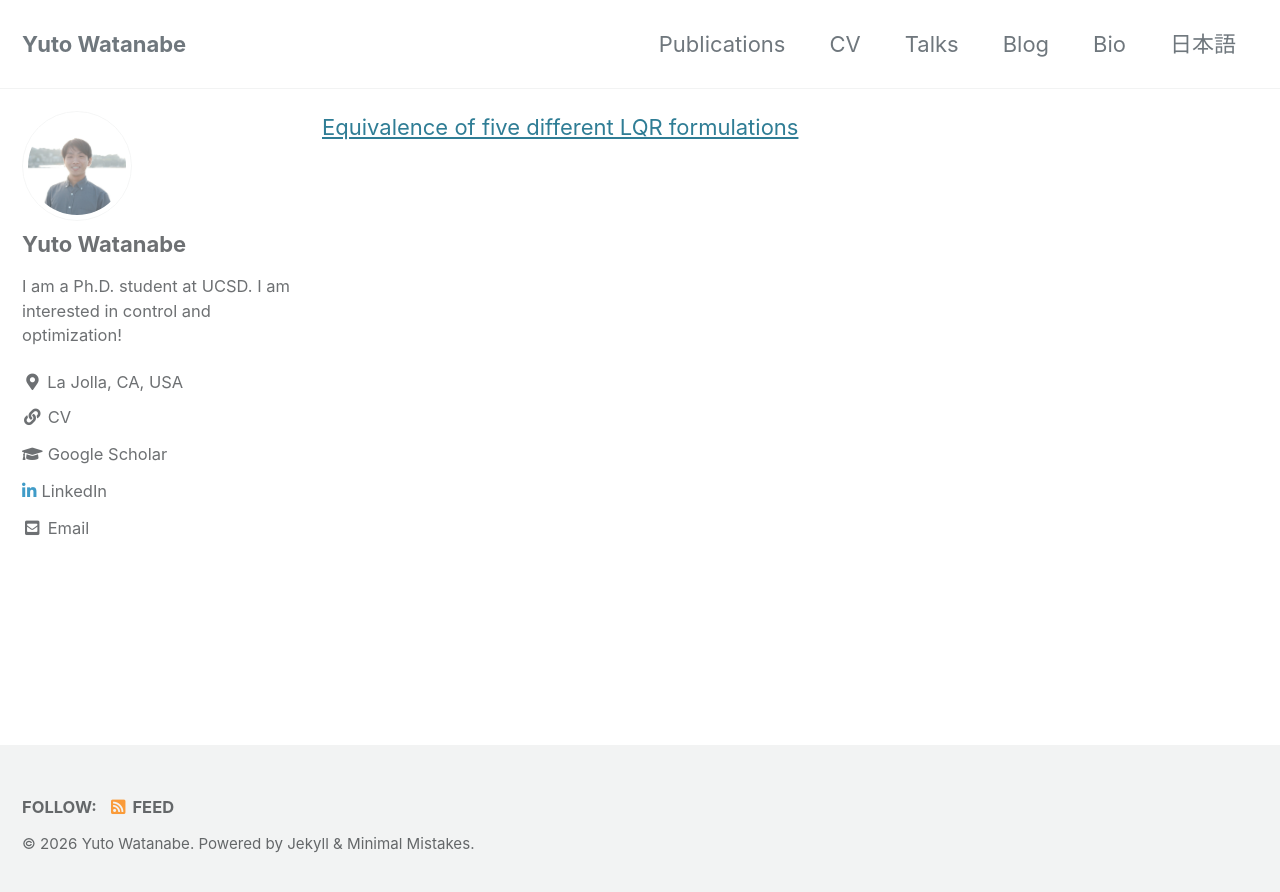
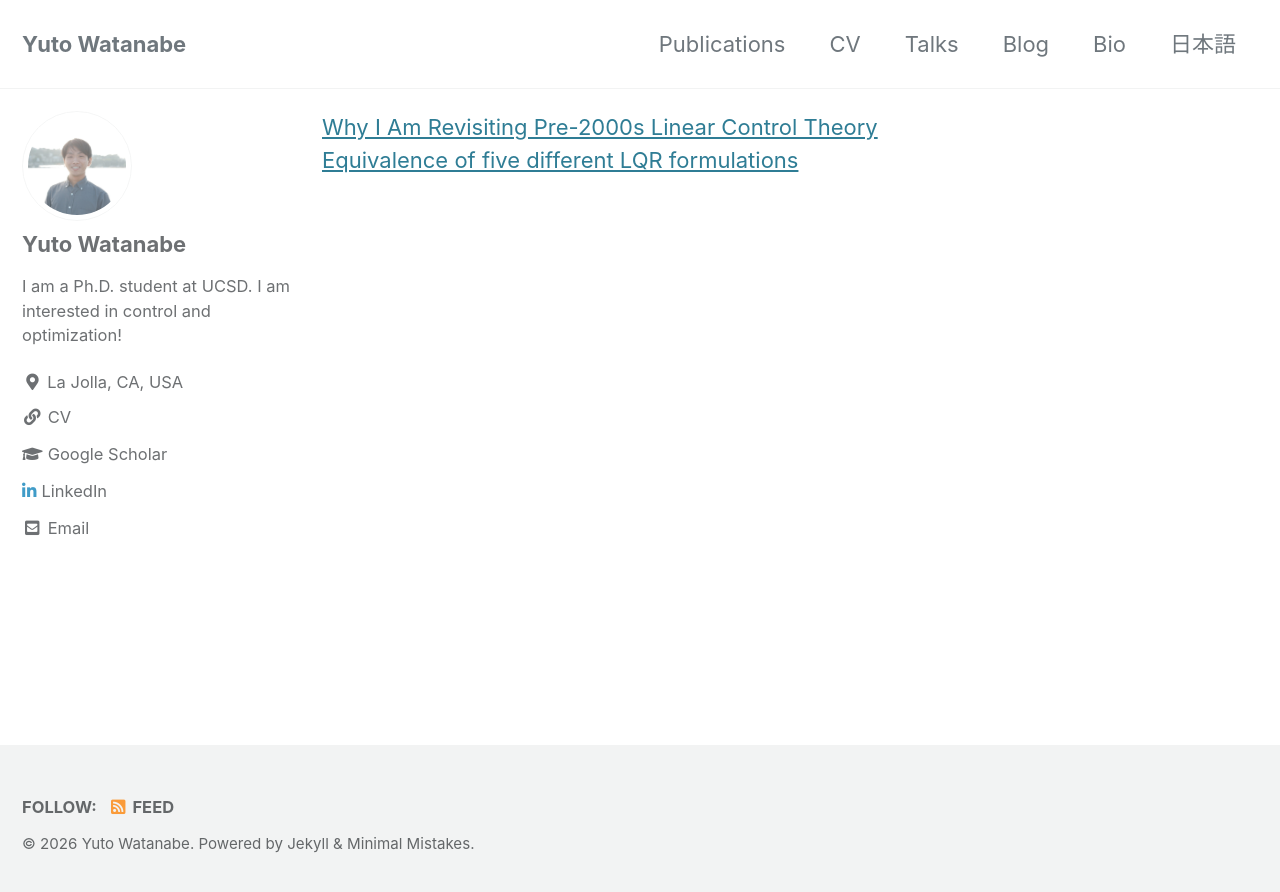
Before and after one commit to WatanabeYuto/watanabeyuto.github.io, a Jekyll site: the page built from blog.md, in a window 1280 px wide. Shown: the top 892 px of the page. Built offline with Jekyll 4.4.1, drawn with Linux system fonts in a browser that asks for light colours; cached includes are drawn as plain includes.

Commit message:
blog-update

```diff
--- a/blog.md
+++ b/blog.md
@@ -3,4 +3,5 @@ layout: single
 author_profile: true
 ---
 
+[Why I Am Revisiting Pre-2000s Linear Control Theory](https://www.notion.so/Why-I-Am-Revisiting-Pre-2000s-Linear-Control-Theory-3493c6e1d3058055b811e3a7e844ce6c?source=copy_link)
 [Equivalence of five different LQR formulations](https://desert-fontina-764.notion.site/Equivalence-of-five-different-LQR-formulations-2fc3c6e1d3058024b130fe263fa8b83b?source=copy_link)
```
